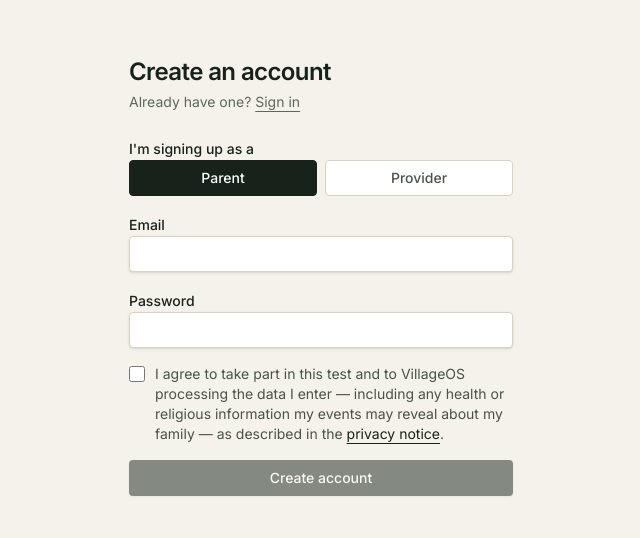
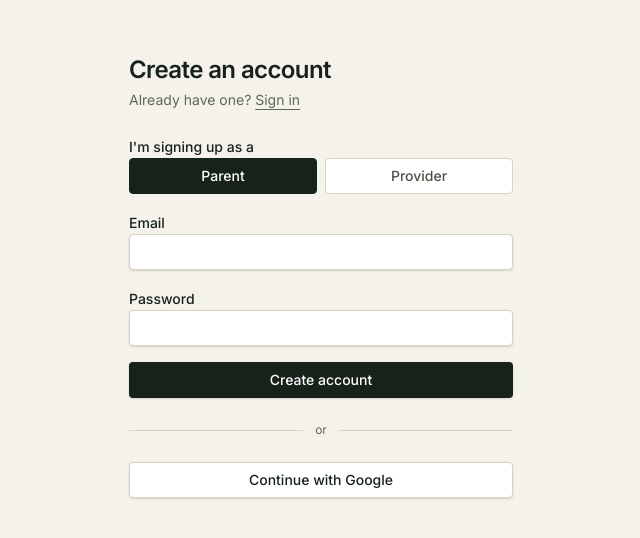
Before and after one commit to AdamMrotek/VillageOS, a Next.js app in the folder apps/web/: page /sign-up in a window 1280 px wide. Shown: the part 124-662 px from the top of the page, without its empty margins (319-959 px from the left). Built offline with nearby package versions, Linux system fonts and the light colour scheme.

Commit message:
feat: implement Google OAuth sign-in flow and one-time privacy consent gate

```diff
--- /dev/null
+++ b/apps/web/src/app/auth/callback/route.ts
@@ -0,0 +1,42 @@
+import { NextResponse, type NextRequest } from "next/server";
+import { createClient } from "@/lib/supabase/server";
+
+/**
+ * OAuth callback for the PKCE flow (Google "Continue with Google").
+ *
+ * The browser client redirects here with a `code` after Supabase hands the
+ * user back from the provider. We exchange it for a session server-side so the
+ * session cookies are set on the response, then bounce the user into the app.
+ *
+ * Privacy consent is *not* handled here — a first-time user lands on `/calendar`
+ * but the proxy redirects them to the `/consent` gate until they've accepted
+ * (see proxy.ts). This keeps consent collection in one place for both email and
+ * Google sign-in.
+ */
+export async function GET(request: NextRequest) {
+  const { searchParams } = request.nextUrl;
+  const code = searchParams.get("code");
+  const next = searchParams.get("next") ?? "/calendar";
+
+  // Build redirects against the forwarded host so they resolve correctly
+  // behind the Vercel proxy (prod, previews) as well as on localhost.
+  const forwardedHost = request.headers.get("x-forwarded-host");
+  const forwardedProto = request.headers.get("x-forwarded-proto");
+  const origin =
+    forwardedHost && forwardedProto
+      ? `${forwardedProto}://${forwardedHost}`
+      : request.nextUrl.origin;
+
+  if (!code) {
+    return NextResponse.redirect(`${origin}/?error=auth_callback_failed`);
+  }
+
+  const supabase = await createClient();
+  const { error } = await supabase.auth.exchangeCodeForSession(code);
+
+  if (error) {
+    return NextResponse.redirect(`${origin}/?error=auth_callback_failed`);
+  }
+
+  return NextResponse.redirect(`${origin}${next}`);
+}
--- /dev/null
+++ b/apps/web/src/app/consent/page.tsx
@@ -0,0 +1,92 @@
+"use client";
+
+import { useState } from "react";
+import { useRouter } from "next/navigation";
+import Link from "next/link";
+import { createClient } from "@/lib/supabase/client";
+import {
+  PRIVACY_NOTICE_VERSION,
+  type PrivacyConsent,
+} from "@/lib/privacy";
+
+/**
+ * One-time consent gate. The proxy redirects any logged-in, non-anonymous user
+ * without a `privacy_consent` record here (see proxy.ts), so it covers both
+ * email and Google sign-up the first time — and is never shown again once
+ * accepted. Demo (anonymous) sessions skip it entirely.
+ */
+export default function ConsentPage() {
+  const router = useRouter();
+  const [error, setError] = useState<string | null>(null);
+  const [loading, setLoading] = useState(false);
+
+  async function accept() {
+    setLoading(true);
+    setError(null);
+
+    // The version stamps the record so we can prove which notice this user
+    // agreed to, and when. accepted_at is the client's clock — proportionate
+    // for a small test.
+    const privacy_consent: PrivacyConsent = {
+      version: PRIVACY_NOTICE_VERSION,
+      accepted_at: new Date().toISOString(),
+    };
+
+    const supabase = createClient();
+    const { error } = await supabase.auth.updateUser({
+      data: { privacy_consent },
+    });
+
+    if (error) {
+      setError(error.message);
+      setLoading(false);
+      return;
+    }
+
+    // refresh() so the proxy re-reads the now-consented session and lets the
+    // user through instead of bouncing them back here.
+    router.push("/calendar");
+    router.refresh();
+  }
+
+  return (
+    <main className="flex min-h-screen flex-col items-center justify-center p-8">
+      <div className="w-full max-w-sm space-y-6">
+        <div className="space-y-1">
+          <h1 className="text-2xl font-semibold tracking-tight">
+            One more thing
+          </h1>
+          <p className="text-sm text-muted-foreground">
+            Before you start, please confirm you&apos;re happy for us to handle
+            your data.
+          </p>
+        </div>
+
+        <p className="text-sm text-ink-soft">
+          I agree to take part in this test and to VillageOS processing the data
+          I enter — including any health or religious information my events may
+          reveal about my family — as described in the{" "}
+          <Link
+            href="/privacy"
+            target="_blank"
+            className="text-ink underline underline-offset-4"
+          >
+            privacy notice
+          </Link>
+          .
+        </p>
+
+        {error && <p className="text-sm text-destructive">{error}</p>}
+
+        <button
+          type="button"
+          onClick={accept}
+          disabled={loading}
+          className="inline-flex h-9 w-full items-center justify-center rounded-md bg-primary px-4 py-2 text-sm font-medium text-primary-foreground shadow hover:bg-primary/90 focus-visible:outline-none focus-visible:ring-1 focus-visible:ring-ring disabled:pointer-events-none disabled:opacity-50"
+        >
+          {loading ? "Saving…" : "I agree — continue"}
+        </button>
+      </div>
+    </main>
+  );
+}
--- a/apps/web/src/app/sign-up/page.tsx
+++ b/apps/web/src/app/sign-up/page.tsx
@@ -3,10 +3,7 @@
 import { useState } from "react";
 import Link from "next/link";
 import { createClient } from "@/lib/supabase/client";
-import {
-  PRIVACY_NOTICE_VERSION,
-  type PrivacyConsent,
-} from "@/lib/privacy";
+import GoogleSignInButton from "@/components/google-sign-in-button";
 
 type Role = "parent" | "provider";
 
@@ -14,36 +11,23 @@ export default function SignUpPage() {
   const [email, setEmail] = useState("");
   const [password, setPassword] = useState("");
   const [role, setRole] = useState<Role>("parent");
-  const [consented, setConsented] = useState(false);
   const [error, setError] = useState<string | null>(null);
   const [success, setSuccess] = useState(false);
   const [loading, setLoading] = useState(false);
 
   async function handleSubmit(e: React.FormEvent) {
     e.preventDefault();
-    if (!consented) {
-      setError("Please agree to the privacy notice to continue.");
-      return;
-    }
     setLoading(true);
     setError(null);
 
-    // Stored in auth metadata so we can prove which notice version this user
-    // agreed to, and when. The timestamp is the client's clock — proportionate
-    // for a small test; auth.users.created_at is the server-authoritative
-    // backstop since consent is required to sign up.
-    const privacy_consent: PrivacyConsent = {
-      version: PRIVACY_NOTICE_VERSION,
-      accepted_at: new Date().toISOString(),
-    };
-
     const supabase = createClient();
     // The role lands in user_metadata; the handle_new_user trigger copies it
-    // into profiles.role on confirmation.
+    // into profiles.role on confirmation. Privacy consent is captured after
+    // first sign-in at the /consent gate (shared with Google sign-in), not here.
     const { error } = await supabase.auth.signUp({
       email,
       password,
-      options: { data: { role, privacy_consent } },
+      options: { data: { role } },
     });
 
     if (error) {
@@ -138,43 +122,27 @@ export default function SignUpPage() {
             />
           </div>
 
-          <label
-            htmlFor="consent"
-            className="flex items-start gap-2.5 text-sm text-ink-soft"
-          >
-            <input
-              id="consent"
-              type="checkbox"
-              checked={consented}
-              onChange={(e) => setConsented(e.target.checked)}
-              required
-              className="mt-0.5 h-4 w-4 shrink-0 rounded border-input text-primary focus-visible:outline-none focus-visible:ring-1 focus-visible:ring-ring"
-            />
-            <span>
-              I agree to take part in this test and to VillageOS processing the
-              data I enter — including any health or religious information my
-              events may reveal about my family — as described in the{" "}
-              <Link
-                href="/privacy"
-                target="_blank"
-                className="text-ink underline underline-offset-4"
-              >
-                privacy notice
-              </Link>
-              .
-            </span>
-          </label>
-
           {error && <p className="text-sm text-destructive">{error}</p>}
 
           <button
             type="submit"
-            disabled={loading || !consented}
+            disabled={loading}
             className="inline-flex h-9 w-full items-center justify-center rounded-md bg-primary px-4 py-2 text-sm font-medium text-primary-foreground shadow hover:bg-primary/90 focus-visible:outline-none focus-visible:ring-1 focus-visible:ring-ring disabled:pointer-events-none disabled:opacity-50"
           >
             {loading ? "Creating account…" : "Create account"}
           </button>
         </form>
+
+        {/* Separate "Google" block beneath the email form. It carries its own
+            consent checkbox (the email form above has its own), so the two
+            sign-up paths are visually and functionally independent. */}
+        <div className="flex items-center gap-3">
+          <span className="h-px flex-1 bg-border" />
+          <span className="text-xs text-muted-foreground">or</span>
+          <span className="h-px flex-1 bg-border" />
+        </div>
+
+        <GoogleSignInButton />
       </div>
     </main>
   );
--- /dev/null
+++ b/apps/web/src/components/google-sign-in-button.tsx
@@ -0,0 +1,56 @@
+"use client";
+
+import { useState } from "react";
+import { createClient } from "@/lib/supabase/client";
+
+/**
+ * "Continue with Google" button.
+ *
+ * Consent isn't collected here — a first-time user is sent to the `/consent`
+ * gate after login by the proxy (see proxy.ts / app/consent), so the button
+ * stays a single click for everyone. Reusable on any page via the `next` prop.
+ */
+export default function GoogleSignInButton({
+  next = "/calendar",
+}: {
+  next?: string;
+}) {
+  const [error, setError] = useState<string | null>(null);
+  const [loading, setLoading] = useState(false);
+
+  async function handleClick() {
+    setLoading(true);
+    setError(null);
+
+    const supabase = createClient();
+    const redirectTo = `${window.location.origin}/auth/callback?next=${encodeURIComponent(
+      next,
+    )}`;
+
+    const { error } = await supabase.auth.signInWithOAuth({
+      provider: "google",
+      options: { redirectTo },
+    });
+
+    if (error) {
+      setError(error.message);
+      setLoading(false);
+    }
+    // On success the browser is navigating to Google — no further state needed.
+  }
+
+  return (
+    <div className="space-y-3">
+      {error && <p className="text-sm text-destructive">{error}</p>}
+
+      <button
+        type="button"
+        onClick={handleClick}
+        disabled={loading}
+        className="inline-flex h-9 w-full items-center justify-center rounded-md border border-input bg-surface px-4 py-2 text-sm font-medium text-ink shadow-sm transition-colors hover:text-ink focus-visible:outline-none focus-visible:ring-1 focus-visible:ring-ring disabled:pointer-events-none disabled:opacity-50"
+      >
+        {loading ? "Redirecting…" : "Continue with Google"}
+      </button>
+    </div>
+  );
+}
--- a/apps/web/src/components/sign-in-form.tsx
+++ b/apps/web/src/components/sign-in-form.tsx
@@ -4,6 +4,7 @@ import { useState } from "react";
 import { useRouter } from "next/navigation";
 import Link from "next/link";
 import { createClient } from "@/lib/supabase/client";
+import GoogleSignInButton from "@/components/google-sign-in-button";
 
 export default function SignInForm() {
   const router = useRouter();
@@ -21,7 +22,14 @@ export default function SignInForm() {
     const { error } = await supabase.auth.signInWithPassword({ email, password });
 
     if (error) {
-      setError(error.message);
+      // Supabase returns a deliberately vague "Invalid login credentials" for
+      // both wrong password and unknown email (no account enumeration). Keep
+      // that property but make the copy friendlier and point to sign-up.
+      setError(
+        error.message === "Invalid login credentials"
+          ? "Wrong email or password. No account yet? Sign up below."
+          : error.message,
+      );
       setLoading(false);
     } else {
       router.push("/calendar");
@@ -88,6 +96,14 @@ export default function SignInForm() {
           </Link>
         </p>
       </form>
+
+      <div className="flex items-center gap-3">
+        <span className="h-px flex-1 bg-border" />
+        <span className="text-xs text-muted-foreground">or</span>
+        <span className="h-px flex-1 bg-border" />
+      </div>
+
+      <GoogleSignInButton />
     </div>
   );
 }
--- a/apps/web/src/proxy.ts
+++ b/apps/web/src/proxy.ts
@@ -31,31 +31,60 @@ export async function proxy(request: NextRequest) {
 
   const { pathname } = request.nextUrl;
 
-  const isAuthRoute =
+  // Access matrix — what each route does per user state. The single source of
+  // truth for routing; the logic below is a direct transcription of it.
+  //
+  //   Route                                 | logged-out | needs consent | consented / demo
+  //   --------------------------------------|------------|---------------|------------------
+  //   /auth/*, /privacy, /reset-password    | pass       | pass          | pass
+  //   /, /sign-up, /forgot-password (guest) | pass       | → /consent    | → /calendar
+  //   /consent                              | → /        | pass          | → /calendar
+  //   everything else (app)                 | → /        | → /consent    | pass
+  //
+  // - /auth/*: the OAuth return arrives still logged-out (session cookies are
+  //   set only once the callback exchanges the code) — must always pass.
+  // - /privacy: the notice is linked from the consent gate, so it must be
+  //   reachable before consent is given.
+  // - /reset-password: a recovery session is "logged in", so this must bypass
+  //   both the guest-redirect and the consent gate or the reset flow breaks.
+  // - guest routes are the logged-out home (landing hosts the sign-in form +
+  //   "Try the demo", which creates an anonymous session).
+  const alwaysAllowed =
+    pathname.startsWith("/auth") ||
+    pathname.startsWith("/privacy") ||
+    pathname.startsWith("/reset-password");
+
+  const isGuestRoute =
+    pathname === "/" ||
     pathname.startsWith("/sign-up") ||
     pathname.startsWith("/forgot-password");
-  const isRecoveryRoute = pathname.startsWith("/reset-password");
-  // The landing page ("/") hosts the sign-in form and "Try the demo" pitch;
-  // it's reachable logged-out. "Try the demo" creates an anonymous session
-  // client-side, after which proxy sees the user. The privacy notice must also
-  // be readable before sign-up — it's linked from the landing page and the
-  // consent checkbox, so a logged-out visitor has to reach it.
-  const isLandingRoute = pathname === "/";
-  const isPublicRoute = isLandingRoute || pathname.startsWith("/privacy");
 
-  if (!user && !isAuthRoute && !isRecoveryRoute && !isPublicRoute) {
-    const url = request.nextUrl.clone();
-    // The landing page ("/") hosts the sign-in form, so logged-out users
-    // bounced off a protected route land there rather than a dedicated page.
-    url.pathname = "/";
-    return NextResponse.redirect(url);
+  const isConsentRoute = pathname === "/consent";
+
+  // Real (non-anonymous) accounts must record privacy consent once before they
+  // can use the app — captured at the /consent gate, written to user metadata.
+  // Demo (anonymous) sessions are exempt: the demo is throwaway sample data.
+  const needsConsent =
+    !!user && !user.is_anonymous && !user.user_metadata?.privacy_consent;
+
+  let redirectTo: string | null = null;
+  if (alwaysAllowed) {
+    redirectTo = null;
+  } else if (!user) {
+    // Logged-out: only the guest routes are reachable; everything else → home.
+    redirectTo = isGuestRoute ? null : "/";
+  } else if (needsConsent) {
+    // Logged-in without consent: nothing but the gate.
+    redirectTo = isConsentRoute ? null : "/consent";
+  } else {
+    // Logged-in + consented (or demo): app is open; keep them off the
+    // logged-out home and the now-pointless gate.
+    redirectTo = isGuestRoute || isConsentRoute ? "/calendar" : null;
   }
 
-  // A logged-in user (including anonymous demo sessions) has no use for the
-  // landing page or the auth forms — send them straight to the app.
-  if (user && (isAuthRoute || isLandingRoute)) {
+  if (redirectTo && redirectTo !== pathname) {
     const url = request.nextUrl.clone();
-    url.pathname = "/calendar";
+    url.pathname = redirectTo;
     return NextResponse.redirect(url);
   }
 
```
Also changed, not shown: 2 other files (tests, documents, lock files or other folders).
